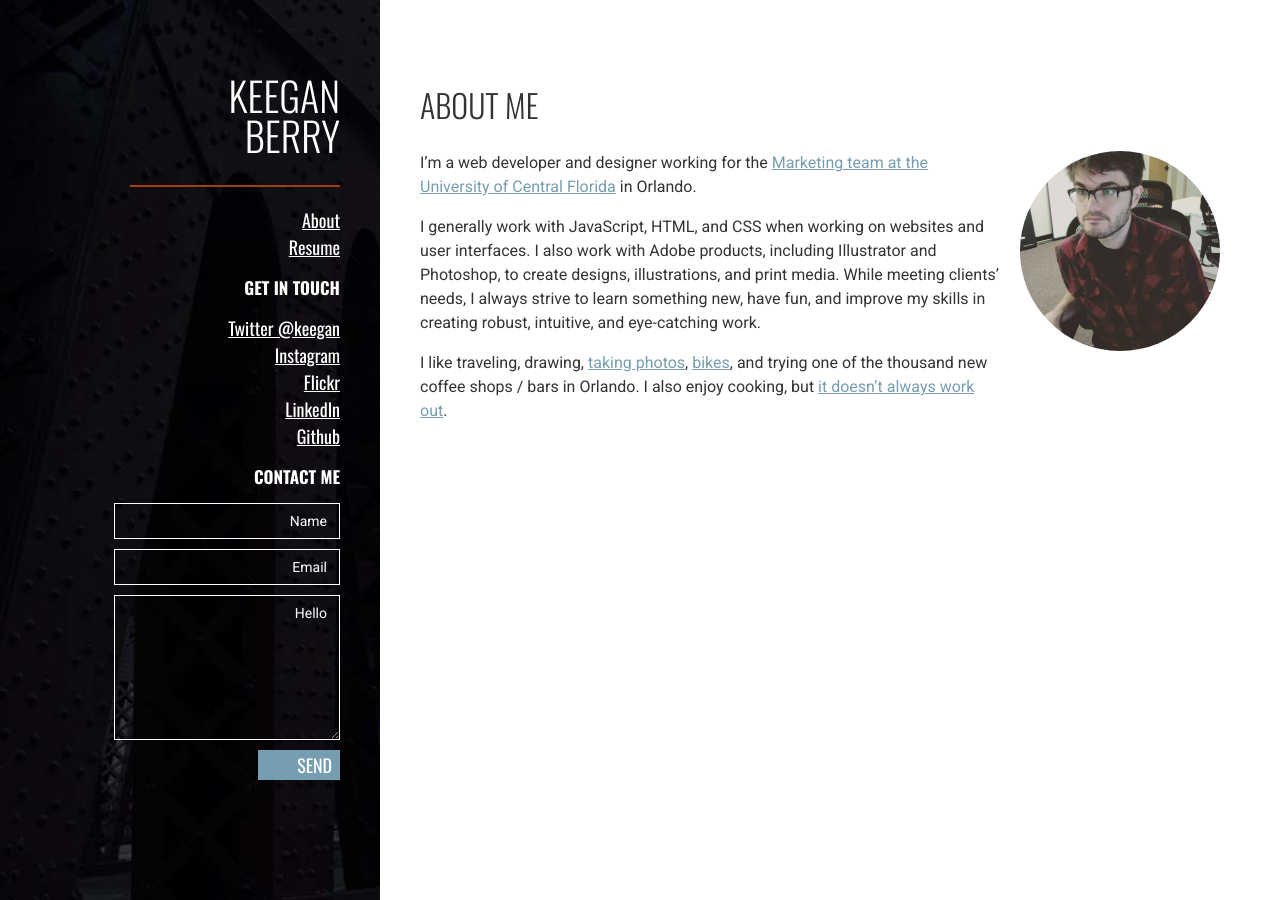
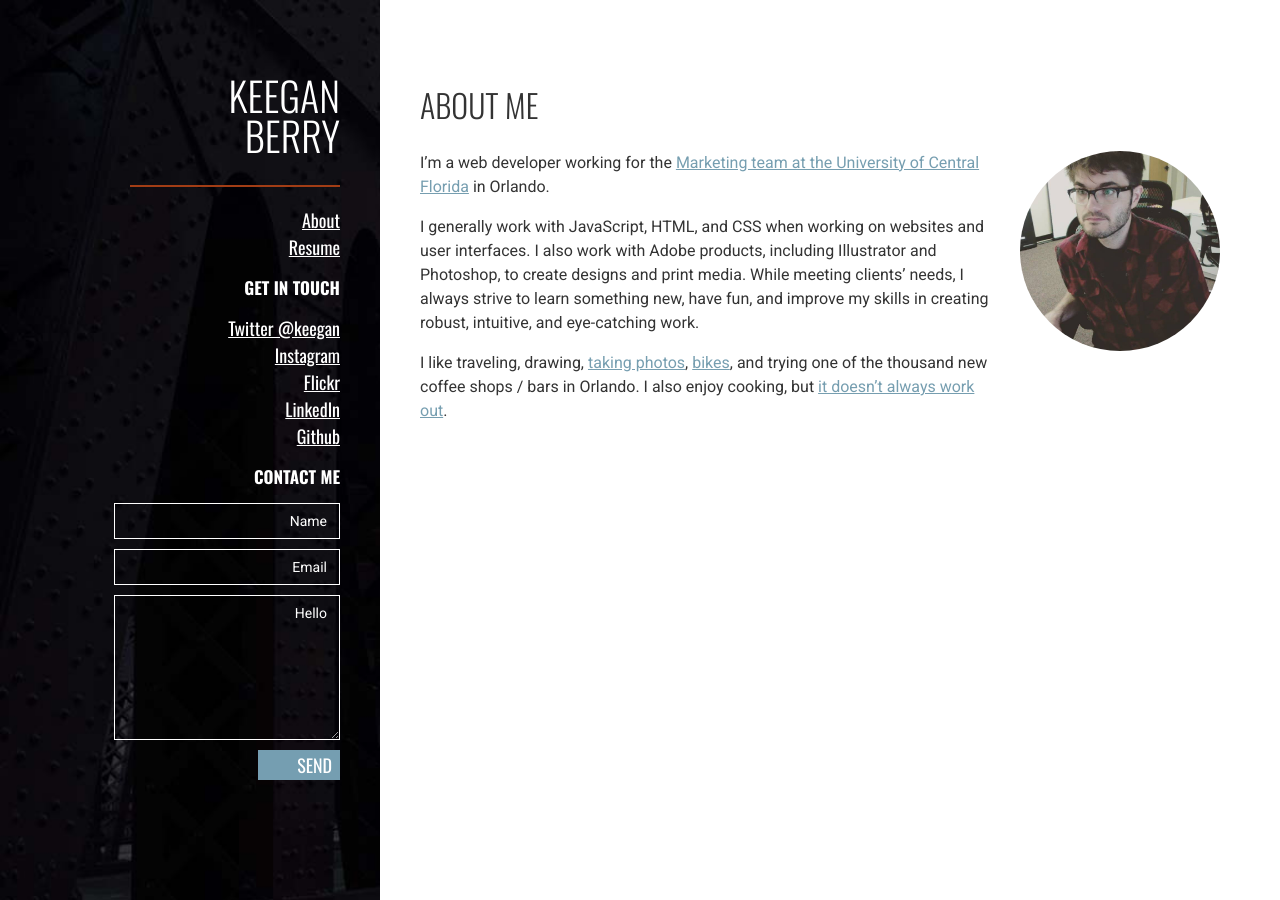
Before and after one commit to keeeeeegan/new-site, a Jekyll site: the page built from about.md, in a window 1280 px wide. Built offline with Jekyll 4.4.1, drawn with Linux system fonts in a browser that asks for light colours; nearby versions of some CDN libraries; some web fonts are replaced.

Commit message:
updated about description

```diff
--- a/about.md
+++ b/about.md
@@ -9,8 +9,8 @@ permalink: /about/
   <img src="/img/me-office.png" class="about-me-pic" alt="My face"/>
 </figure>
 
-I'm a web developer and designer working for the <a href="https://brand.ucf.edu/about-ucf-marketing/">Marketing team at the University of Central Florida</a> in Orlando.
+I'm a web developer working for the <a href="https://brand.ucf.edu/about-ucf-marketing/">Marketing team at the University of Central Florida</a> in Orlando.
 
-I generally work with JavaScript, HTML, and CSS when working on websites and user interfaces. I also work with Adobe products, including Illustrator and Photoshop, to create designs, illustrations, and print media. While meeting clients' needs, I always strive to learn something new, have fun, and improve my skills in creating robust, intuitive, and eye-catching work.
+I generally work with JavaScript, HTML, and CSS when working on websites and user interfaces. I also work with Adobe products, including Illustrator and Photoshop, to create designs and print media. While meeting clients' needs, I always strive to learn something new, have fun, and improve my skills in creating robust, intuitive, and eye-catching work.
 
 I like traveling, drawing, <a href="https://www.flickr.com/photos/superdeathsquid/">taking photos</a>, <a href="http://www.youtube.com/watch?v=kZ4n_LMyrTE">bikes</a>, and trying one of the thousand new coffee shops / bars in Orlando. I also enjoy cooking, but <a href="https://www.youtube.com/watch?v=RBPI3oKhyyg">it doesn't always work out</a>.
```
